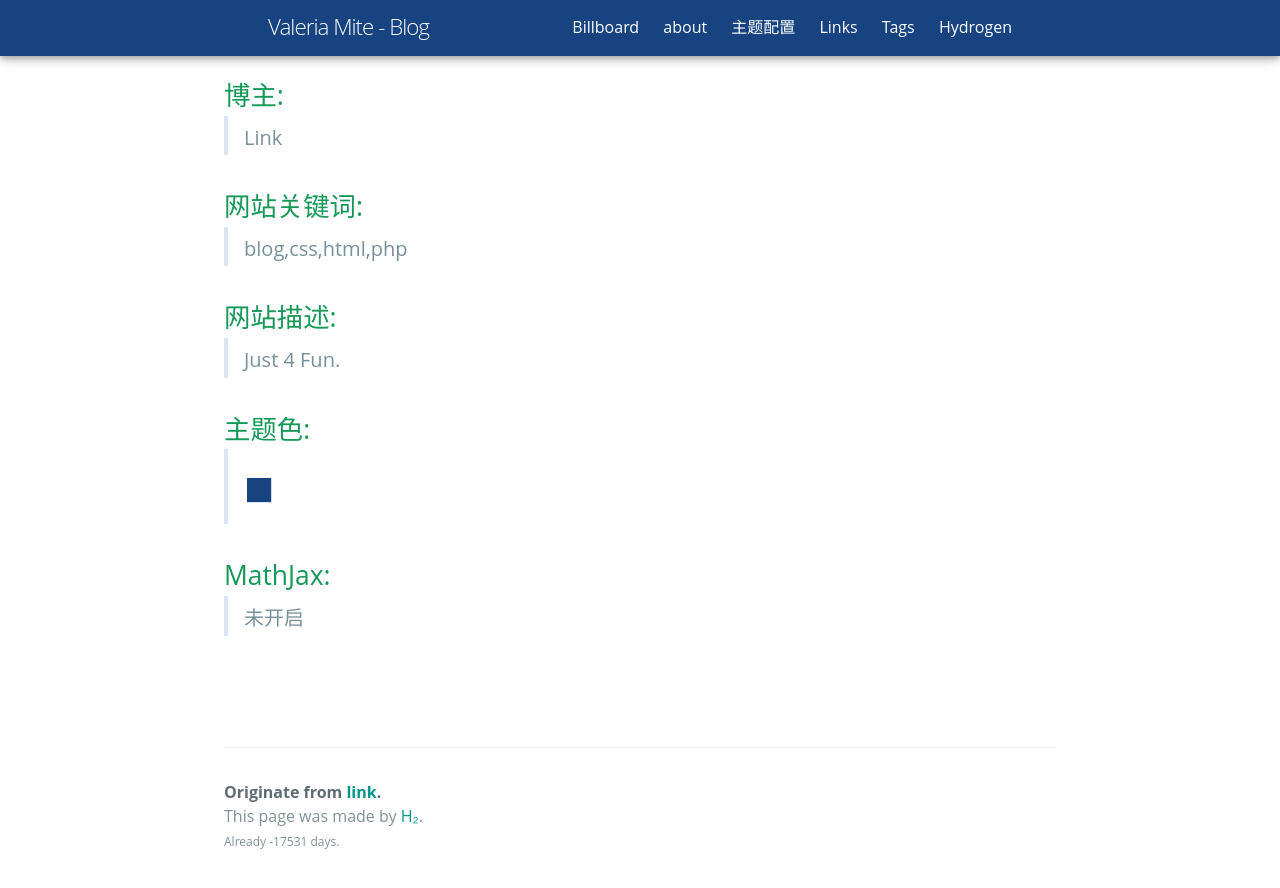
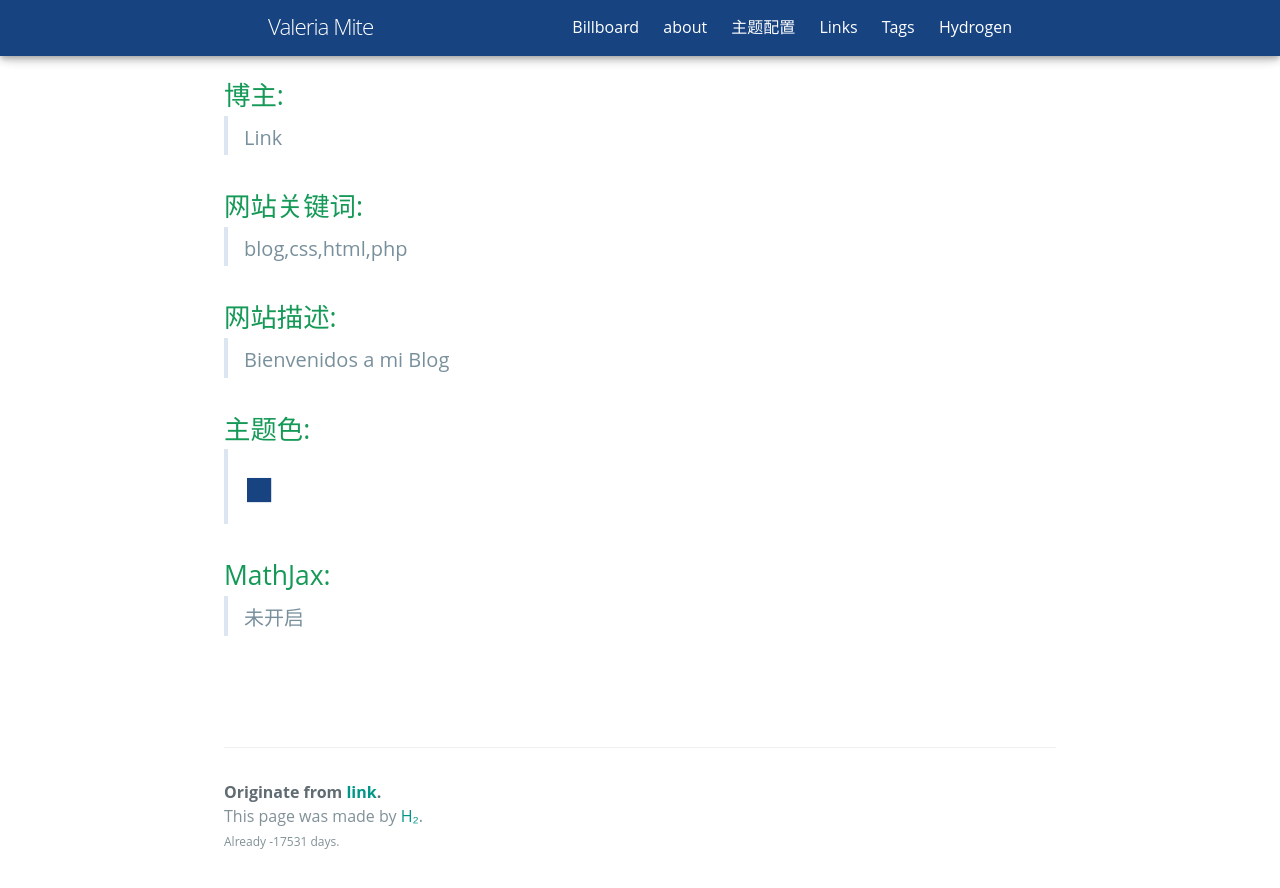
Before and after one commit to DaveNPlay/blog6, a Jekyll site: the page built from config/infor.html, in a window 1280 px wide and 900 px high, scrolled down 639 px. Shown: the top 888 px of the window. Built offline with Jekyll 4.4.1, drawn with Linux system fonts in a browser that asks for light colours; some web fonts are replaced.

Commit message:
Update _config.yml

```diff
--- a/_config.yml
+++ b/_config.yml
@@ -1,11 +1,11 @@
-title: Valeria Mite - Blog
-description: Just 4 Fun. #博客描述
+title: Valeria Mite
+description: Bienvenidos a mi Blog
 keywords: blog,css,html,php #博客关键字
 author: "Link"
 
 #title hide and show
-hide: (つェ⊂)我藏好啦
-show: ´∇｀ 呀被发现啦~
+hide:
+show:
 
 baseurl: "/blog6" # change this to the subpath of your site, e.g. /blog. Leave it empty if you don't need it.
 url: "davenplay.github.io" # change this to the base hostname & protocol for your site
```
